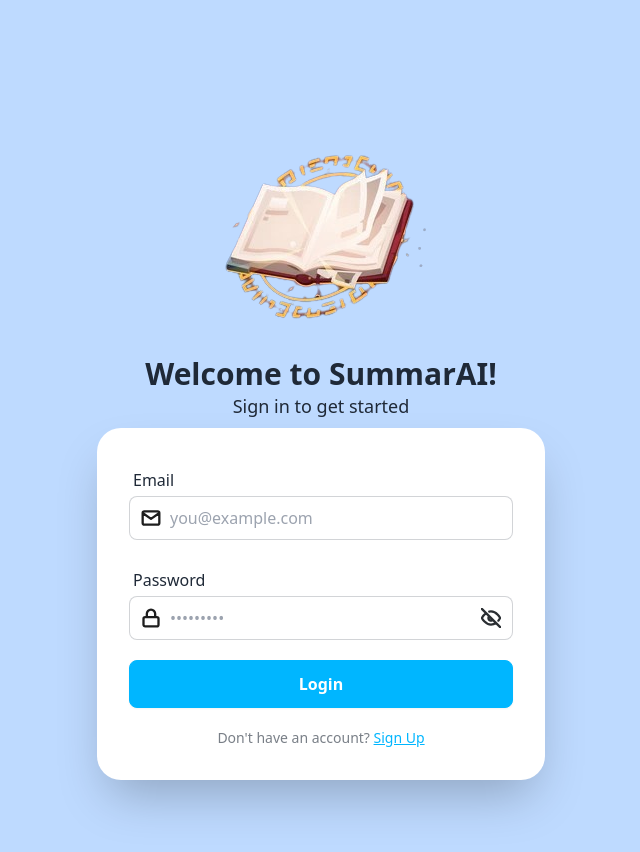
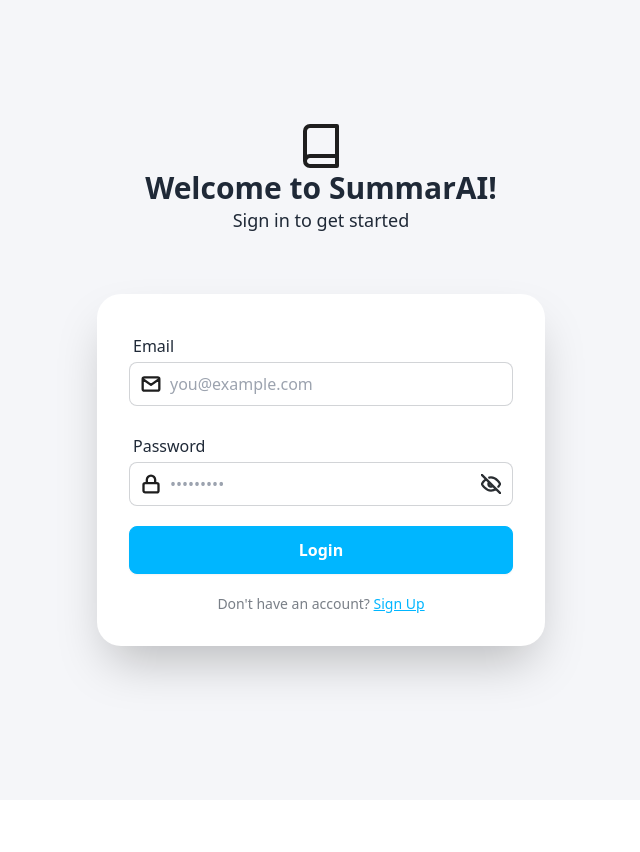
Before and after one commit to BrandonL00/SummarAI, a React (Vite) app in the folder frontend/: page /login in a window 1280 px wide. Shown: the top 852 px of the page, without its empty margins (319-959 px from the left). After the commit the page ends 800 px from the top, so only its background shows below. Built offline with nearby package versions, Linux system fonts and the light colour scheme; no server answers.

Commit message:
Dark Mode v1

```diff
--- a/frontend/package.json
+++ b/frontend/package.json
@@ -24,6 +24,8 @@
     "react-hot-toast": "^2.5.1",
     "react-pdf": "^9.2.1",
     "react-router-dom": "^7.1.3",
+    "tailwindcss-animate": "^1.0.7",
+    "theme-change": "^2.5.0",
     "zustand": "^5.0.3"
   },
   "devDependencies": {
--- a/frontend/src/pages/LoginPage.jsx
+++ b/frontend/src/pages/LoginPage.jsx
@@ -18,16 +18,16 @@
   }
 
   return (
-    <div className="h-dvh min-h-max grid gap-4 sm:gap-2 justify-center items-center bg-[#bedaff] dark:bg-[#404d5e]">
+    <div className="h-dvh min-h-max grid gap-4 sm:gap-2 justify-center items-center bg-lightGray-50">
         {/*Logo and Welcome Message:*/}
-        <div className="mt-24 grid justify-center items-center text-center dark:text-white">
-          <img className="justify-self-center" src="/sum-logo.png" alt="logo" />
+        <div className="mt-24 grid justify-center items-center text-center">
+          <img className="justify-self-center" src="/logo.svg" alt="logo" />
           <h1 className="font-bold text-3xl"> Welcome to SummarAI! </h1>
           <p className="text-lg"> Sign in to get started </p>
         </div>
 
         {/*Sign in Form:*/}
-        <div className="card bg-white dark:bg-[#1c2025] w-[90vw] max-w-md shadow-2xl mb-32 justify-self-center rounded-3xl sm:w-[85vw] md:w-[75vw] lg:w-[65vw]">
+        <div className="card bg-white w-[90vw] max-w-md shadow-2xl mb-32 justify-self-center rounded-3xl sm:w-[85vw] md:w-[75vw] lg:w-[65vw]">
   <div className="card-body p-6 sm:p-8">
     <form onSubmit={handleSubmit} className="space-y-5">
       {/*Email Field:*/}
@@ -86,7 +86,7 @@
       <div className="text-center mt-4">
         <p className="text-base-content/60 text-sm">
           Don't have an account?{" "}
-          <Link to="/signup" className="link link-info dark:text-white">
+          <Link to="/signup" className="link link-info">
             Sign Up
           </Link>
         </p>
```
Also changed, not shown: 1 other file (tests, documents, lock files or other folders).
